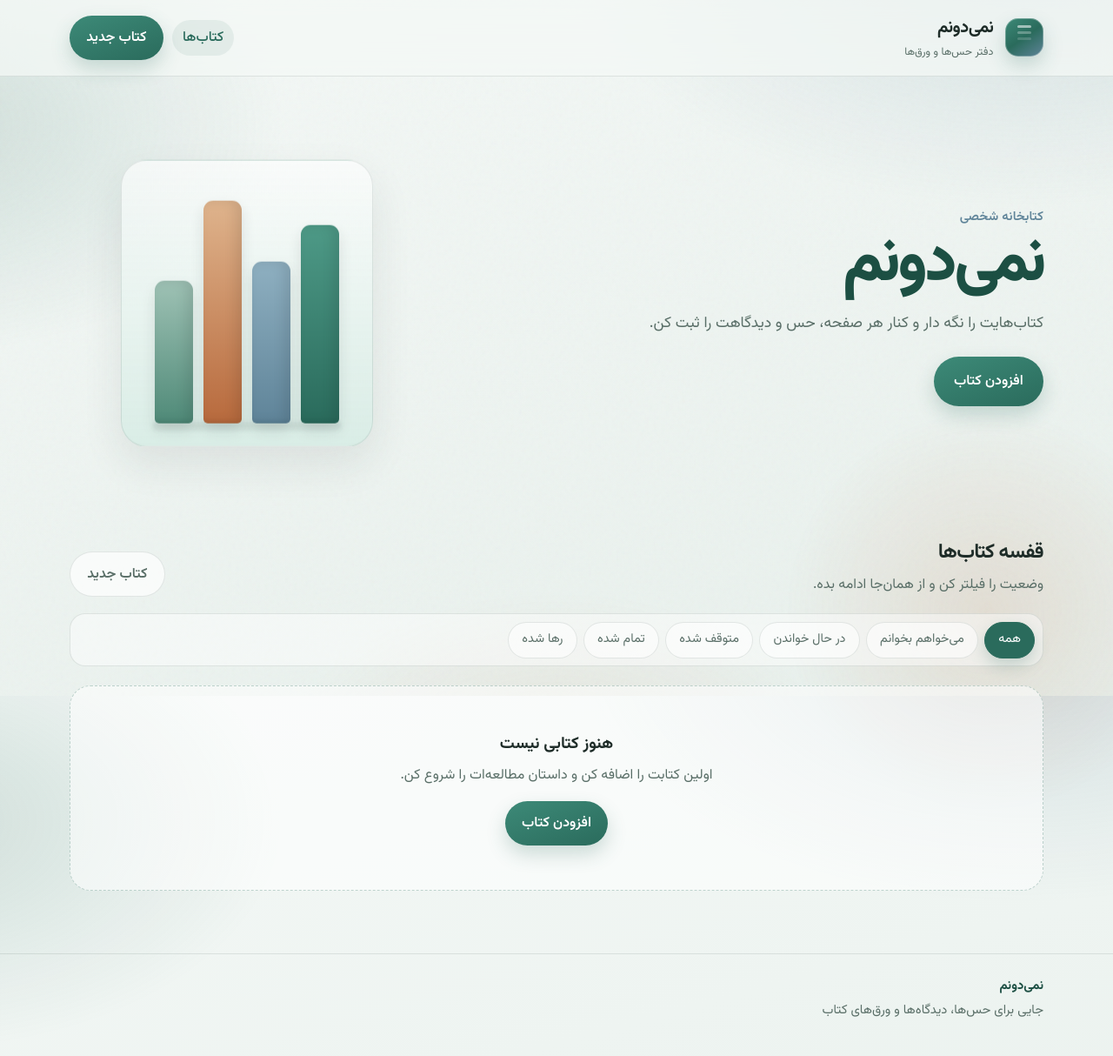
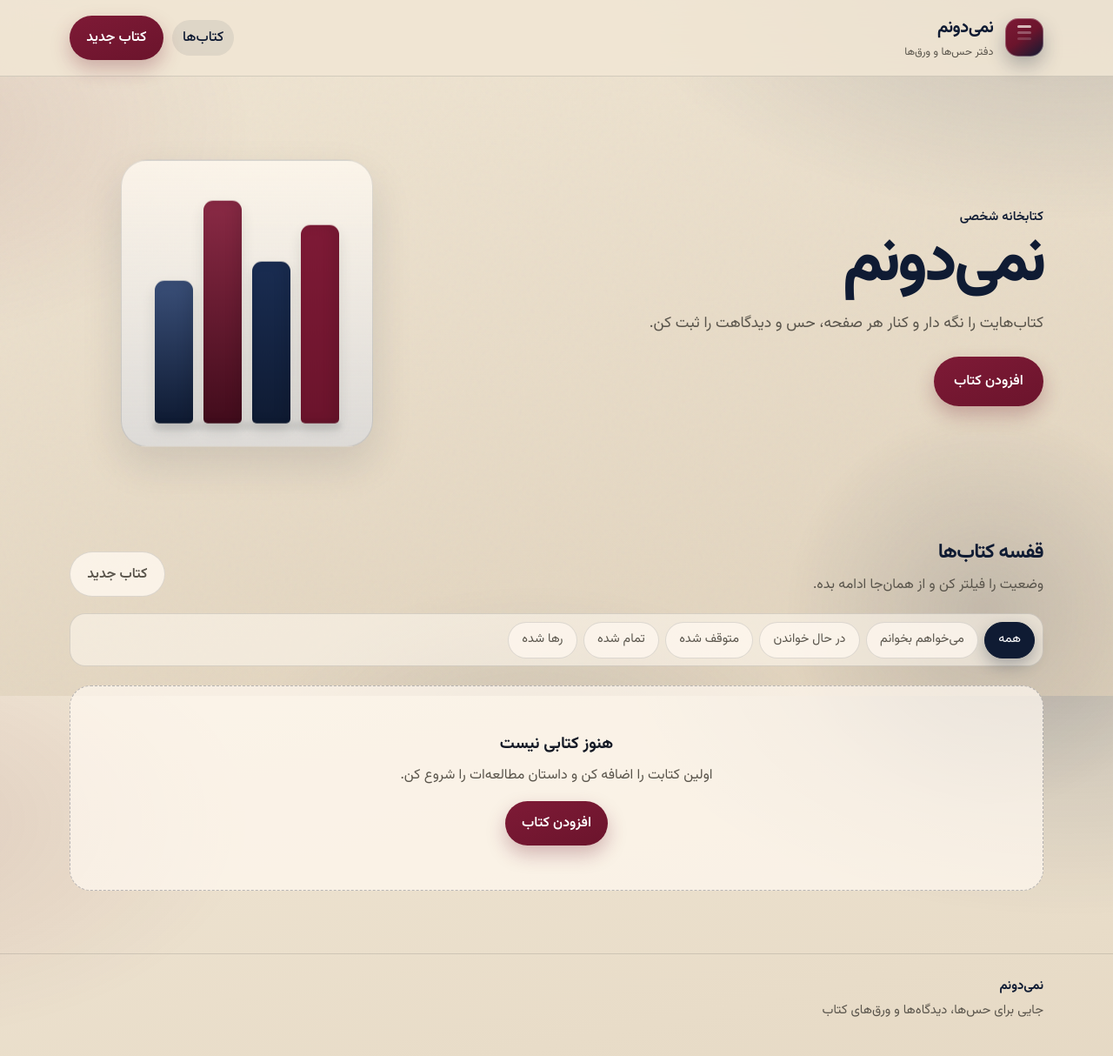
Before and after one commit to Amirmn24/nemidoonam, a Django app: page / in a window 1280 px wide. Shown: the whole page at 87% size. Run offline with Django 5.2, Linux system fonts and the light colour scheme; data that the repository does not hold is empty.

Commit message:
Changed palatte

```diff
--- a/static/css/main.css
+++ b/static/css/main.css
@@ -1,24 +1,36 @@
 :root {
-  --bg-0: #e8f0ec;
-  --bg-1: #f4f8f6;
-  --ink: #1e2c28;
-  --ink-soft: #5a6f68;
-  --line: rgba(30, 60, 52, 0.11);
-  --brand: #2a6b5c;
-  --brand-deep: #1c4f43;
-  --brand-mid: #3d8a78;
-  --brand-soft: #d4ebe3;
-  --accent: #b86a3d;
-  --accent-soft: #f3e4d6;
-  --sky: #5f8499;
-  --sky-soft: #d9e6ee;
-  --feeling: #b86a3d;
-  --viewpoint: #2a6b5c;
-  --book-text: #5f8499;
-  --danger: #a84a4a;
-  --ok: #2f7a5a;
-  --shadow: 0 20px 48px rgba(30, 44, 40, 0.09);
-  --shadow-sm: 0 8px 24px rgba(30, 44, 40, 0.06);
+  /* Warm brown-cream parchment */
+  --bg-0: #e0d2bc;
+  --bg-1: #f0e6d4;
+  --ink: #141925;
+  --ink-soft: #5a554c;
+  --line: rgba(20, 25, 37, 0.13);
+
+  /* Deep burgundy */
+  --brand: #6b142c;
+  --brand-deep: #420c1c;
+  --brand-mid: #7e1a36;
+  --brand-soft: #ead0d7;
+
+  /* Deep navy */
+  --sky: #0f1b33;
+  --sky-mid: #1a2d52;
+  --sky-soft: #d4dbe8;
+  --navy: #0f1b33;
+  --navy-mid: #1a2d52;
+  --navy-soft: #d4dbe8;
+
+  /* Supporting — balanced dual palette */
+  --accent: #6b142c;
+  --accent-soft: #eed8de;
+  --feeling: #6b142c;
+  --viewpoint: #0f1b33;
+  --book-text: #1a2d52;
+  --danger: #8a2438;
+  --ok: #2a5244;
+
+  --shadow: 0 20px 48px rgba(15, 27, 51, 0.12);
+  --shadow-sm: 0 8px 24px rgba(15, 27, 51, 0.08);
   --radius: 24px;
   --radius-sm: 16px;
   --max: 1120px;
@@ -40,10 +52,10 @@ body {
   font-family: var(--font);
   color: var(--ink);
   background:
-    radial-gradient(900px 520px at 92% -8%, rgba(95, 132, 153, 0.2), transparent 58%),
-    radial-gradient(780px 480px at -8% 18%, rgba(42, 107, 92, 0.18), transparent 55%),
-    radial-gradient(640px 400px at 50% 110%, rgba(184, 106, 61, 0.1), transparent 50%),
-    linear-gradient(165deg, var(--bg-1) 0%, var(--bg-0) 100%);
+    radial-gradient(900px 520px at 96% -6%, rgba(15, 27, 51, 0.18), transparent 58%),
+    radial-gradient(760px 460px at -10% 18%, rgba(107, 20, 44, 0.11), transparent 55%),
+    radial-gradient(640px 400px at 48% 110%, rgba(15, 27, 51, 0.1), transparent 52%),
+    linear-gradient(168deg, var(--bg-1) 0%, #e8dcc8 50%, var(--bg-0) 100%);
   background-attachment: fixed;
   line-height: 1.7;
 }
@@ -73,7 +85,7 @@ img {
   inset: auto -8% -18% auto;
   width: 460px;
   height: 460px;
-  background: radial-gradient(circle, rgba(184, 106, 61, 0.14), transparent 68%);
+  background: radial-gradient(circle, rgba(15, 27, 51, 0.14), transparent 68%);
   pointer-events: none;
   z-index: 0;
   animation: glow-drift 12s ease-in-out infinite alternate;
@@ -91,7 +103,7 @@ img {
   top: 0;
   z-index: 20;
   backdrop-filter: blur(16px) saturate(1.2);
-  background: rgba(244, 248, 246, 0.72);
+  background: rgba(240, 230, 212, 0.86);
   border-bottom: 1px solid var(--line);
 }
 
@@ -122,7 +134,7 @@ img {
     linear-gradient(145deg, var(--brand-mid), var(--brand) 50%, var(--sky));
   box-shadow:
     inset 0 0 0 1px rgba(255, 255, 255, 0.28),
-    0 10px 22px rgba(42, 107, 92, 0.22);
+    0 10px 22px rgba(15, 27, 51, 0.28);
   position: relative;
   overflow: hidden;
 }
@@ -133,7 +145,7 @@ img {
   inset: 8px 14px auto;
   height: 3px;
   border-radius: 999px;
-  background: rgba(255, 255, 255, 0.55);
+  background: rgba(255, 249, 240, 0.72);
   box-shadow: 0 7px 0 rgba(255, 255, 255, 0.28), 0 14px 0 rgba(255, 255, 255, 0.16);
 }
 
@@ -147,6 +159,7 @@ img {
   font-size: 1.25rem;
   font-weight: 700;
   letter-spacing: -0.03em;
+  color: var(--sky);
 }
 
 .brand-text small {
@@ -199,7 +212,7 @@ img {
   font-size: clamp(2.8rem, 6.5vw, 4.6rem);
   line-height: 1.05;
   letter-spacing: -0.045em;
-  color: var(--brand-deep);
+  color: var(--sky);
   text-wrap: balance;
 }
 
@@ -241,7 +254,7 @@ img {
   padding: 1.6rem;
   border-radius: 30px;
   background:
-    linear-gradient(180deg, rgba(255, 255, 255, 0.62), rgba(212, 235, 227, 0.78));
+    linear-gradient(180deg, rgba(255, 249, 240, 0.8), rgba(212, 219, 232, 0.5));
   border: 1px solid var(--line);
   box-shadow: var(--shadow);
   animation: floaty 5.5s ease-in-out infinite;
@@ -275,10 +288,10 @@ img {
 .shelf-art:hover .spine-c { transform: rotate(-1deg) translateY(-2px); }
 .shelf-art:hover .spine-d { transform: rotate(3deg) translateY(-6px); }
 
-.spine-a { height: 228px; background: linear-gradient(180deg, #4e9a87, #2a6b5c); }
-.spine-b { height: 186px; background: linear-gradient(180deg, #8fb0c1, #5f8499); }
-.spine-c { height: 256px; background: linear-gradient(180deg, #dfb48d, #b86a3d); }
-.spine-d { height: 164px; background: linear-gradient(180deg, #9fc2b5, #4f8a78); }
+.spine-a { height: 228px; background: linear-gradient(180deg, #7e1a36, #6b142c); }
+.spine-b { height: 186px; background: linear-gradient(180deg, #1a2d52, #0f1b33); }
+.spine-c { height: 256px; background: linear-gradient(180deg, #8a2a45, #420c1c); }
+.spine-d { height: 164px; background: linear-gradient(180deg, #3a4f78, #0f1b33); }
 
 .section {
   margin-top: 2rem;
@@ -331,7 +345,7 @@ img {
 .chip {
   padding: 0.48rem 0.95rem;
   border-radius: 999px;
-  background: rgba(255, 255, 255, 0.55);
+  background: rgba(255, 249, 240, 0.72);
   border: 1px solid var(--line);
   color: var(--ink-soft);
   font-size: 0.9rem;
@@ -339,16 +353,16 @@ img {
 }
 
 .chip:hover {
-  border-color: rgba(42, 107, 92, 0.3);
-  color: var(--brand);
+  border-color: rgba(15, 27, 51, 0.28);
+  color: var(--sky);
   transform: translateY(-1px);
 }
 
 .chip.is-active {
-  background: var(--brand);
-  border-color: var(--brand);
+  background: var(--sky);
+  border-color: var(--sky);
   color: white;
-  box-shadow: 0 8px 18px rgba(42, 107, 92, 0.22);
+  box-shadow: 0 8px 18px rgba(15, 27, 51, 0.28);
 }
 
 .book-grid {
@@ -513,21 +527,26 @@ img {
 .btn-primary {
   background: linear-gradient(160deg, var(--brand-mid), var(--brand));
   color: white;
-  box-shadow: 0 10px 22px rgba(42, 107, 92, 0.22);
+  box-shadow: 0 10px 22px rgba(107, 20, 44, 0.28);
 }
 
 .btn-primary:hover {
-  background: linear-gradient(160deg, #459781, var(--brand-deep));
+  background: linear-gradient(160deg, var(--brand-mid), var(--brand-deep));
 }
 
 .btn-secondary {
-  background: var(--sky);
+  background: linear-gradient(160deg, var(--sky-mid), var(--sky));
   color: white;
+  box-shadow: 0 10px 22px rgba(15, 27, 51, 0.22);
+}
+
+.btn-secondary:hover {
+  background: linear-gradient(160deg, #243d6b, var(--sky));
 }
 
 .btn-ghost,
 .btn-danger-ghost {
-  background: rgba(255, 255, 255, 0.68);
+  background: rgba(255, 249, 240, 0.8);
   border: 1px solid var(--line);
   color: var(--ink-soft);
 }
@@ -1143,8 +1163,8 @@ textarea:focus {
   text-align: center;
   padding: 3.2rem 1.5rem;
   border-radius: var(--radius);
-  background: rgba(255, 255, 255, 0.55);
-  border: 1px dashed rgba(42, 107, 92, 0.28);
+  background: rgba(255, 249, 240, 0.72);
+  border: 1px dashed rgba(15, 27, 51, 0.28);
 }
 
 .empty-state.compact {
@@ -1297,8 +1317,8 @@ textarea:focus {
 }
 
 .nav-link.is-active {
-  color: var(--brand);
-  background: rgba(42, 107, 92, 0.08);
+  color: var(--sky);
+  background: rgba(15, 27, 51, 0.08);
 }
 
 .footer-inner {
@@ -1310,7 +1330,7 @@ textarea:focus {
 .footer-brand {
   margin: 0;
   font-weight: 700;
-  color: var(--brand-deep);
+  color: var(--sky);
 }
 
 .footer-note {
@@ -1373,6 +1393,7 @@ textarea:focus {
   margin: 0 0 0.25rem;
   letter-spacing: -0.03em;
   font-size: 1.45rem;
+  color: var(--sky);
 }
 
 .page-toolbar-copy p {
@@ -1394,7 +1415,7 @@ textarea:focus {
   margin-bottom: 1.35rem;
   padding: 0.55rem;
   border-radius: 18px;
-  background: rgba(255, 255, 255, 0.45);
+  background: rgba(255, 249, 240, 0.55);
   border: 1px solid var(--line);
 }
 
@@ -1445,6 +1466,7 @@ textarea:focus {
 
 .page-home .hero-copy h1 {
   font-weight: 800;
+  color: var(--sky);
 }
 
 .library {
```
Also changed, not shown: other parts of static/css/main.css (+69 -67 lines).
